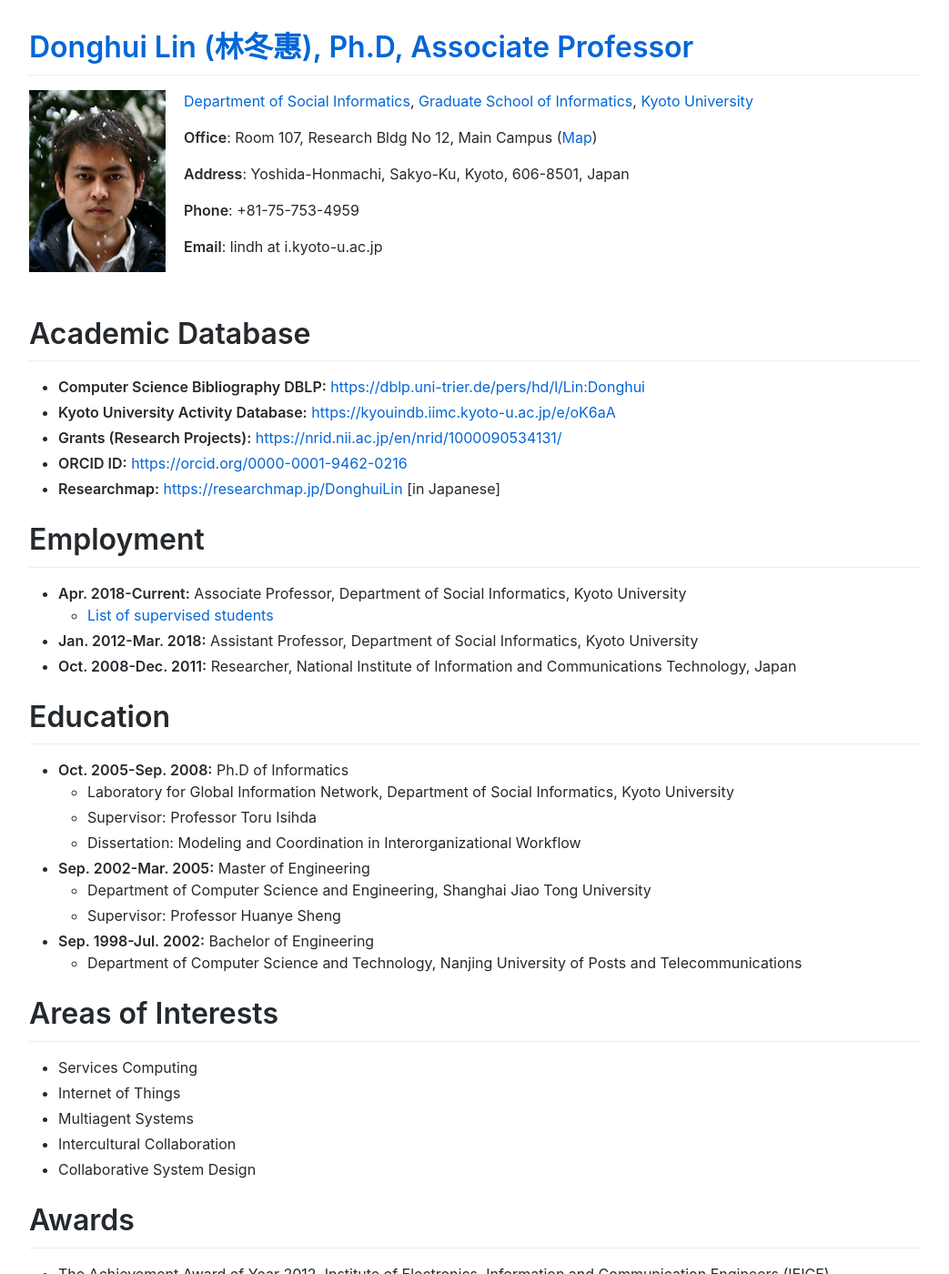
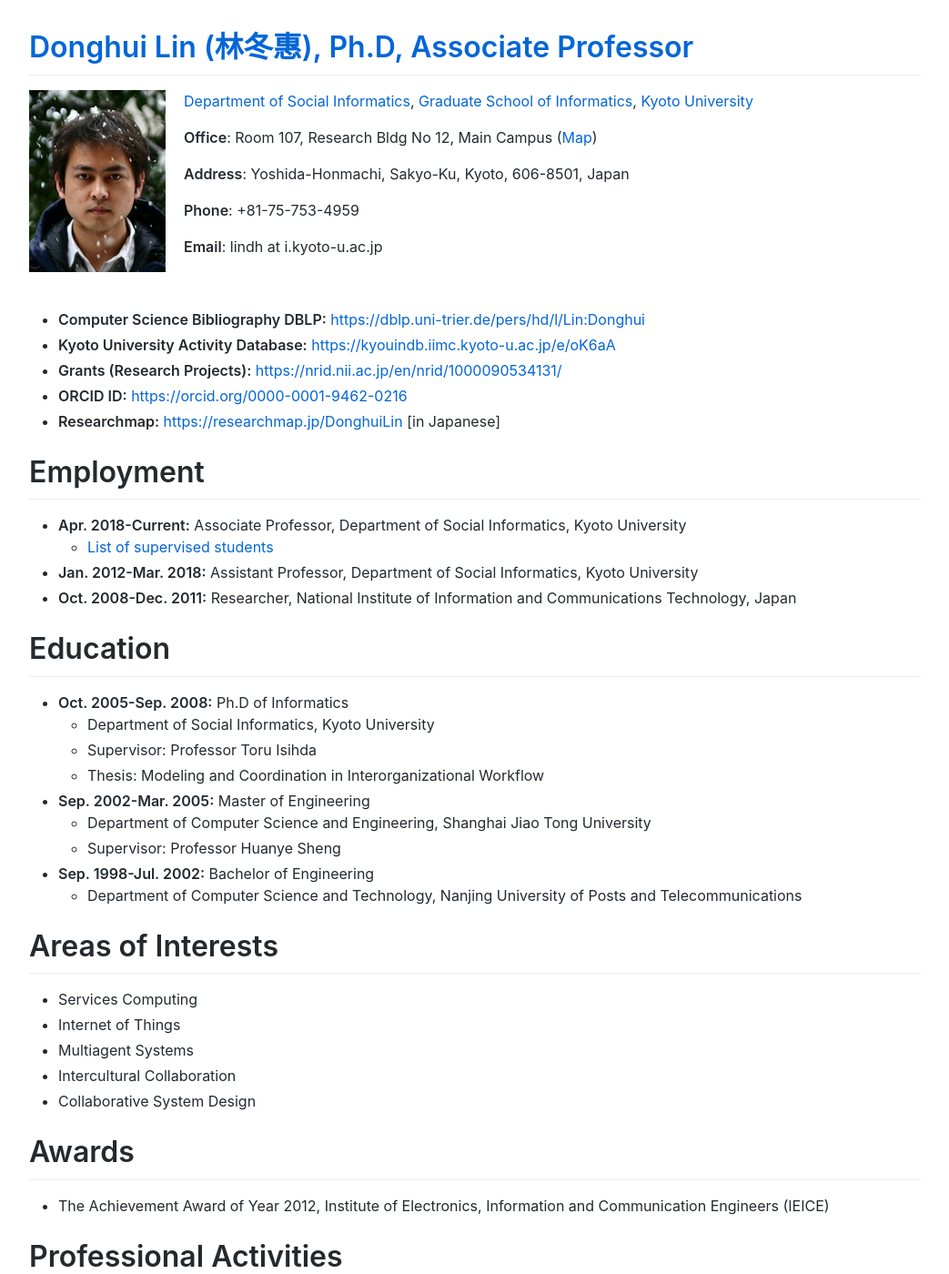
Before and after one commit to lindh/lindh.github.io, a Jekyll site: the page built from index.md, in a window 1280 px wide and 1400 px high. Shown: the whole window at 91% size, without its empty margins (118-1161 px from the left). Built offline with Jekyll 4.4.1, drawn with Linux system fonts in a browser that asks for light colours; comment, search, counter and statistics services are not loaded.

Commit message:
Update index.md

```diff
--- a/index.md
+++ b/index.md
@@ -16,8 +16,6 @@
 
 <br>
 
-# Academic Database
-
 - **Computer Science Bibliography DBLP:** [https://dblp.uni-trier.de/pers/hd/l/Lin:Donghui](https://dblp.uni-trier.de/pers/hd/l/Lin:Donghui)
 - **Kyoto University Activity Database:** [https://kyouindb.iimc.kyoto-u.ac.jp/e/oK6aA](https://kyouindb.iimc.kyoto-u.ac.jp/e/oK6aA)
 - **Grants (Research Projects):** [https://nrid.nii.ac.jp/en/nrid/1000090534131/](https://nrid.nii.ac.jp/en/nrid/1000090534131/)
@@ -34,9 +32,9 @@
 # Education
 
 - **Oct. 2005-Sep. 2008:** Ph.D of Informatics
-  - Laboratory for Global Information Network, Department of Social Informatics, Kyoto University
+  - Department of Social Informatics, Kyoto University
   - Supervisor: Professor Toru Isihda
-  - Dissertation: Modeling and Coordination in Interorganizational Workflow
+  - Thesis: Modeling and Coordination in Interorganizational Workflow
 - **Sep. 2002-Mar. 2005:** Master of Engineering
   - Department of Computer Science and Engineering, Shanghai Jiao Tong University
   - Supervisor: Professor Huanye Sheng
```
